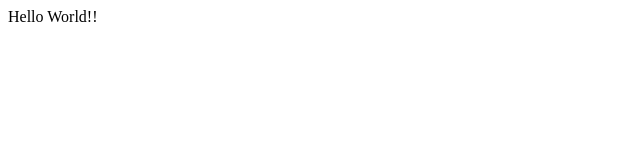
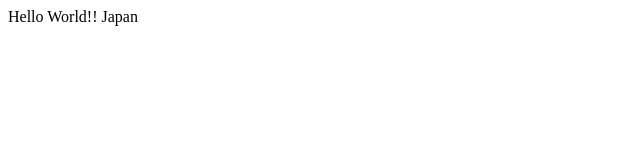
Before and after one commit to tom-iseki/git-practice, a plain HTML site: page index.html in a window 1280 px wide. Shown: the full height of the page, 0-640 px from the left. Drawn offline with Linux system fonts and the light colour scheme.

Commit message:
modify contents

```diff
--- a/index.html
+++ b/index.html
@@ -1,3 +1,3 @@
 <html>
-<body>Hello World!!</body>
+<body>Hello World!! Japan</body>
 </html>
```
